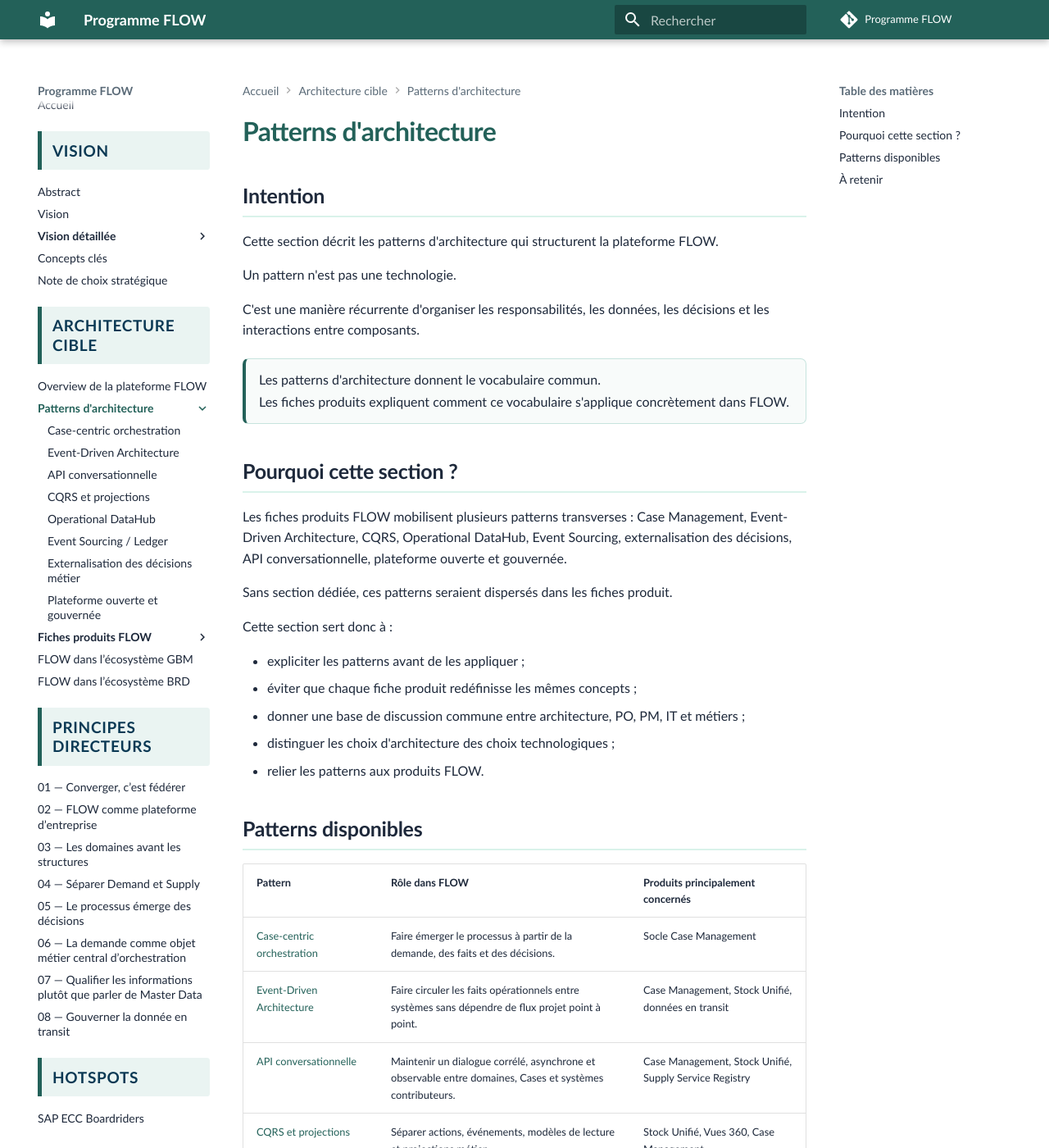
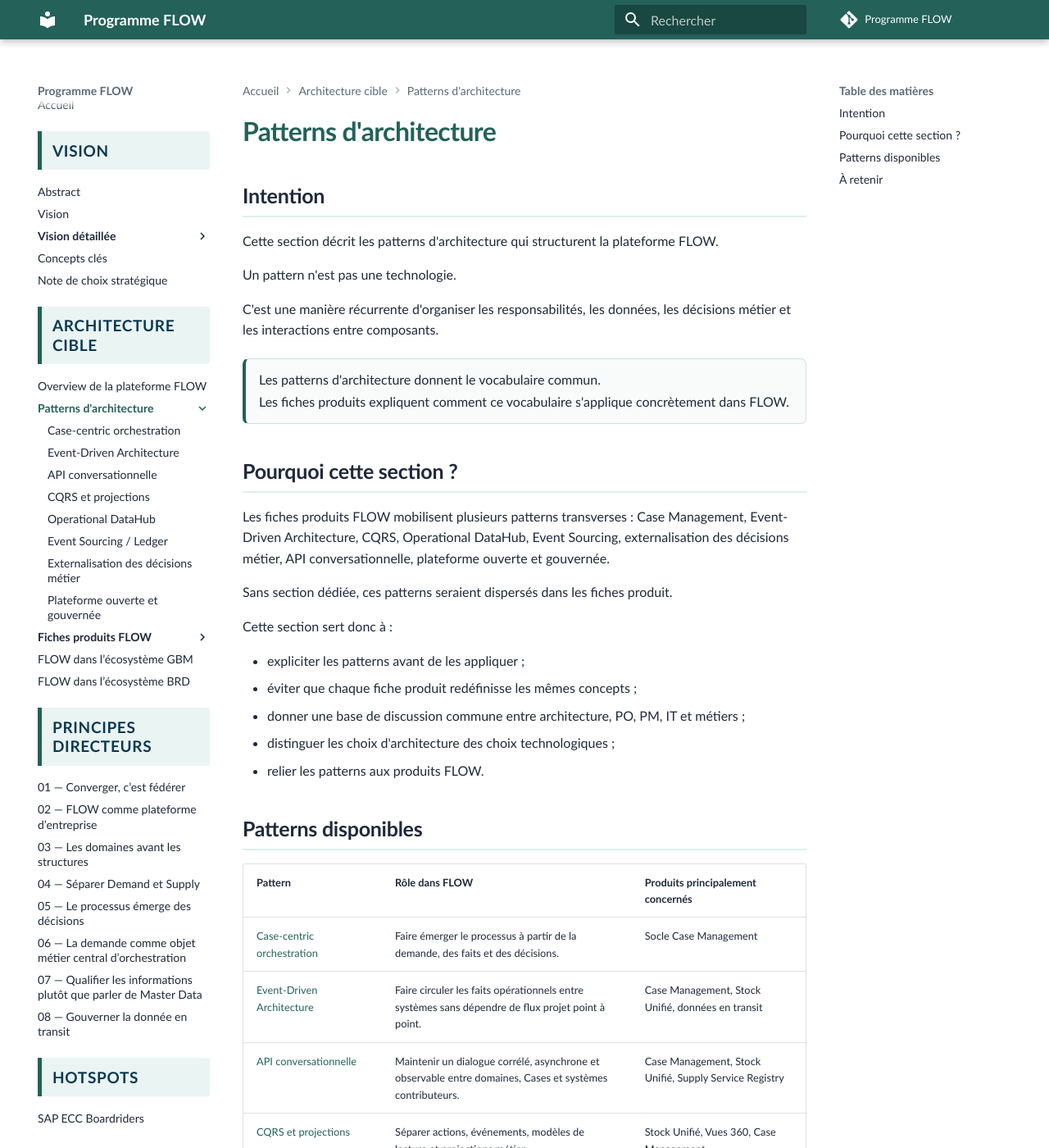
Before and after one commit to laurent-sintes/FLOW-Program, an MkDocs documentation site: the page built from docs/architecture-cible/patterns/index.md, in a window 1280 px wide and 1400 px high. Shown: the whole window at 82% size. Built offline with MkDocs 1.6.1 and Material for MkDocs 9.7.7, drawn with Linux system fonts in a browser that asks for light colours; comment, search, counter and statistics services are not loaded; some of the changed text lies outside the part shown.

Commit message:
Clarifie index patterns decisions metier

```diff
--- a/docs/architecture-cible/patterns/index.md
+++ b/docs/architecture-cible/patterns/index.md
@@ -6,7 +6,7 @@
 
 Un pattern n'est pas une technologie.
 
-C'est une manière récurrente d'organiser les responsabilités, les données, les décisions et les interactions entre composants.
+C'est une manière récurrente d'organiser les responsabilités, les données, les décisions métier et les interactions entre composants.
 
 <div class="flow-conviction">
   <p>Les patterns d'architecture donnent le vocabulaire commun.</p>
@@ -15,7 +15,7 @@
 
 ## Pourquoi cette section ?
 
-Les fiches produits FLOW mobilisent plusieurs patterns transverses : Case Management, Event-Driven Architecture, CQRS, Operational DataHub, Event Sourcing, externalisation des décisions, API conversationnelle, plateforme ouverte et gouvernée.
+Les fiches produits FLOW mobilisent plusieurs patterns transverses : Case Management, Event-Driven Architecture, CQRS, Operational DataHub, Event Sourcing, externalisation des décisions métier, API conversationnelle, plateforme ouverte et gouvernée.
 
 Sans section dédiée, ces patterns seraient dispersés dans les fiches produit.
 
@@ -37,11 +37,11 @@
 | [CQRS et projections](cqrs-et-projections.md) | Séparer actions, événements, modèles de lecture et projections métier. | Stock Unifié, Vues 360, Case Management |
 | [Operational DataHub](operational-datahub.md) | Construire une vérité opérationnelle fraîche, gouvernée et consommable. | Stock Unifié, Vues 360, données en transit |
 | [Event Sourcing / Ledger](event-sourcing-ledger.md) | Historiser les événements ou mouvements pour reconstruire, auditer et expliquer. | Stock Unifié, Case Management |
-| [Externalisation des décisions](externalisation-des-decisions.md) | Sortir règles, policies et variations métier des processus figés. | Case Management, Product Agreement Catalog, Stock Unifié |
+| [Externalisation des décisions métier](externalisation-des-decisions.md) | Sortir règles, policies et variations métier des processus figés. | Case Management, Product Agreement Catalog, Stock Unifié |
 | [Plateforme ouverte et gouvernée](plateforme-ouverte-gouvernee.md) | Permettre à des domaines externes de configurer, développer et consommer sans recréer des silos. | Plateforme FLOW, tous produits |
 
 ## À retenir
 
 Les patterns ne sont pas des dogmes.
 
-Ils servent à sécuriser les choix structurants de FLOW : où placer la vérité, où placer la décision, où placer la lecture, où placer l'exécution, et comment éviter que la convergence ne recrée un grand monolithe.
+Ils servent à sécuriser les choix structurants de FLOW : où placer la vérité, où placer la décision métier, où placer la lecture, où placer l'exécution, et comment éviter que la convergence ne recrée un grand monolithe.
```
